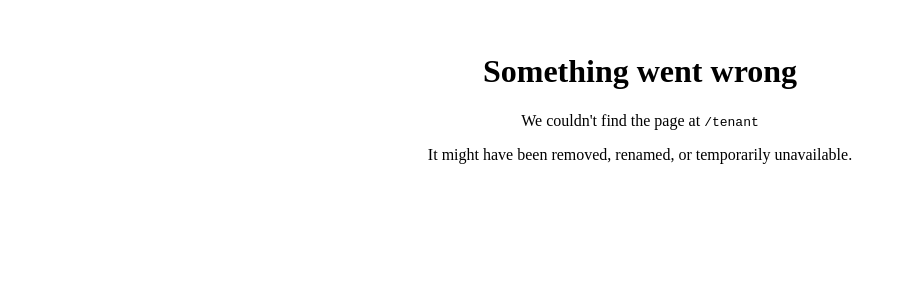
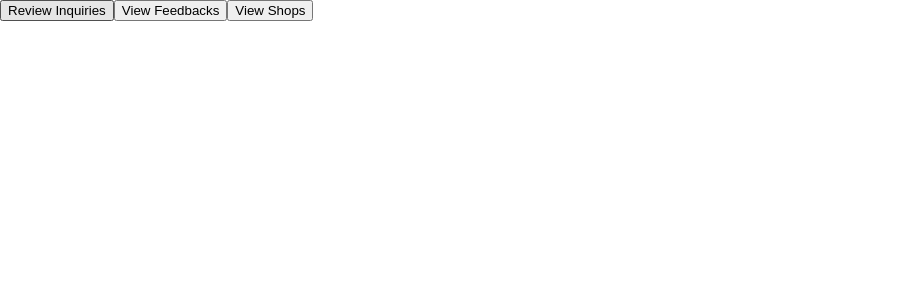
Before and after one commit to visruth-me/mall-management-frontend, a React (Vite) app: page /tenant in a window 1280 px wide. Shown: the top 300 px of the page, without its empty margins (0-915 px from the left). Built offline with nearby package versions, Linux system fonts and the light colour scheme.

Commit message:
added tenant dashboard

```diff
--- a/src/App.jsx
+++ b/src/App.jsx
@@ -10,6 +10,11 @@ import ViewFeedback from './components/admin/ViewFeedback'
 import ViewShops from './components/admin/ViewShops'
 import ApproveDiscount from './components/admin/ApproveDiscount'
 import ServiceStatus from './components/admin/ServiceStatus'
+
+import TenantDashboard from './components/TenantDashboard'
+import PlaceDiscountRequest from './components/tenants/PlaceDiscountRequest'
+import PlaceInquiry from './components/tenants/PlaceInquiry'
+import ViewShopFeedback from './components/tenants/ViewShopFeedback'
 
 import { Routes, Route, Navigate } from 'react-router-dom'
 import Error from './components/Error'
@@ -73,6 +78,12 @@ const App = () => {
         }
       />
       <Route
+        path="/tenant"
+        element={
+          <TenantDashboard />
+        }
+      />
+      <Route
         path="/ReviewInquiries"
         element={
           <ReviewInquiries />
@@ -103,6 +114,24 @@ const App = () => {
         }
       />
       <Route
+        path="/PlaceDiscountRequest"
+        element={
+          <PlaceDiscountRequest />
+        }
+      />
+      <Route
+        path="/PlaceInquiry"
+        element={
+          <PlaceInquiry />
+        }
+      />
+      <Route
+        path="/ViewShopFeedback"
+        element={
+          <ViewShopFeedback />
+        }
+      />
+      <Route
         path="/home"
         element={<Home />}
       />
--- a/src/components/TenantDashboard.jsx
+++ b/src/components/TenantDashboard.jsx
@@ -5,9 +5,9 @@ const TenantDashboard = () => {
 
     return(
       <div>
-        <button type = "button" onClick={() => navigate('/ReviewInquiries')}>Review Inquiries</button>
-        <button type = "button" onClick={() => navigate('/ViewFeedback')}>View Feedbacks</button>
-        <button type = "button" onClick={() => navigate('/ViewShops')}>View Shops</button>
+        <button type = "button" onClick={() => navigate('/PlaceDiscountRequest')}>Review Inquiries</button>
+        <button type = "button" onClick={() => navigate('/PlaceInquiry')}>View Feedbacks</button>
+        <button type = "button" onClick={() => navigate('/ViewShopFeedback')}>View Shops</button>
       </div>
     )
 }
```
